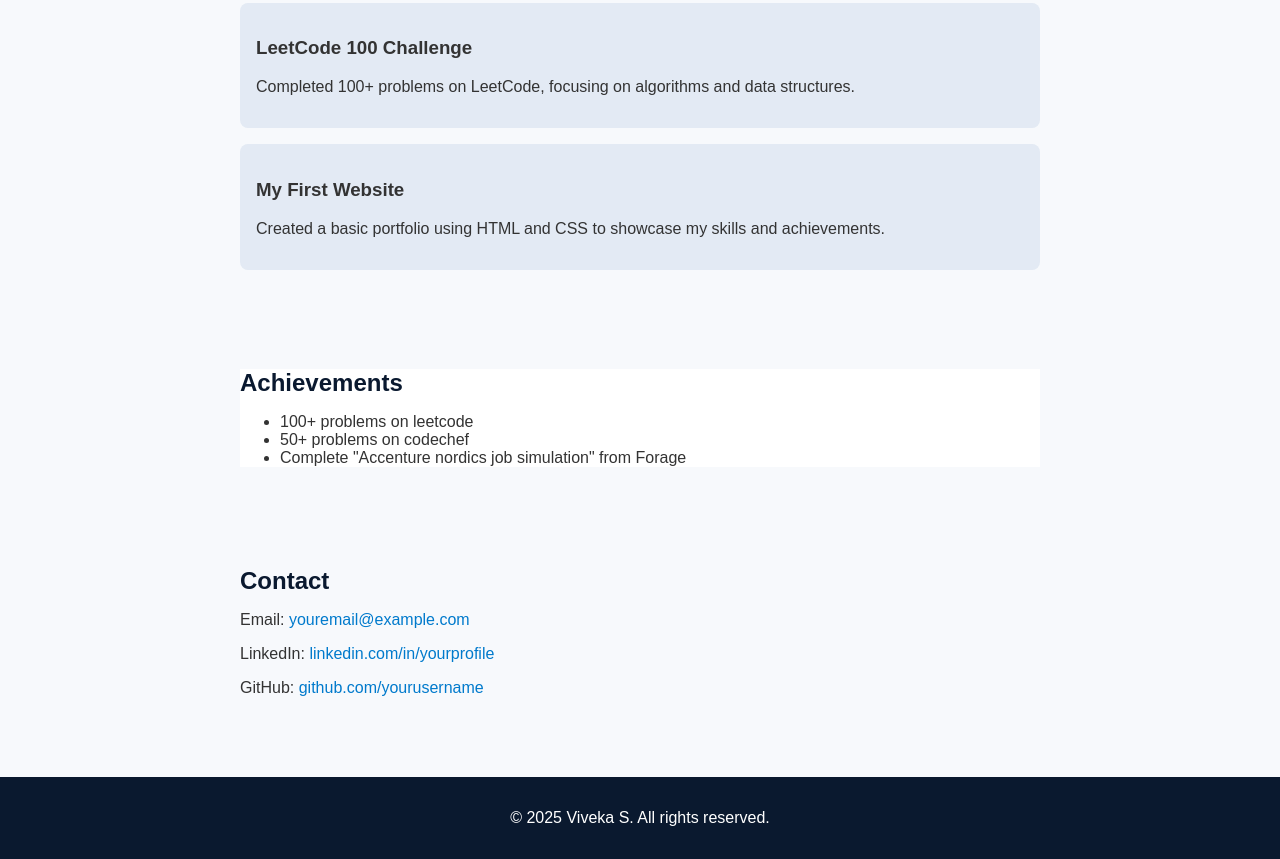
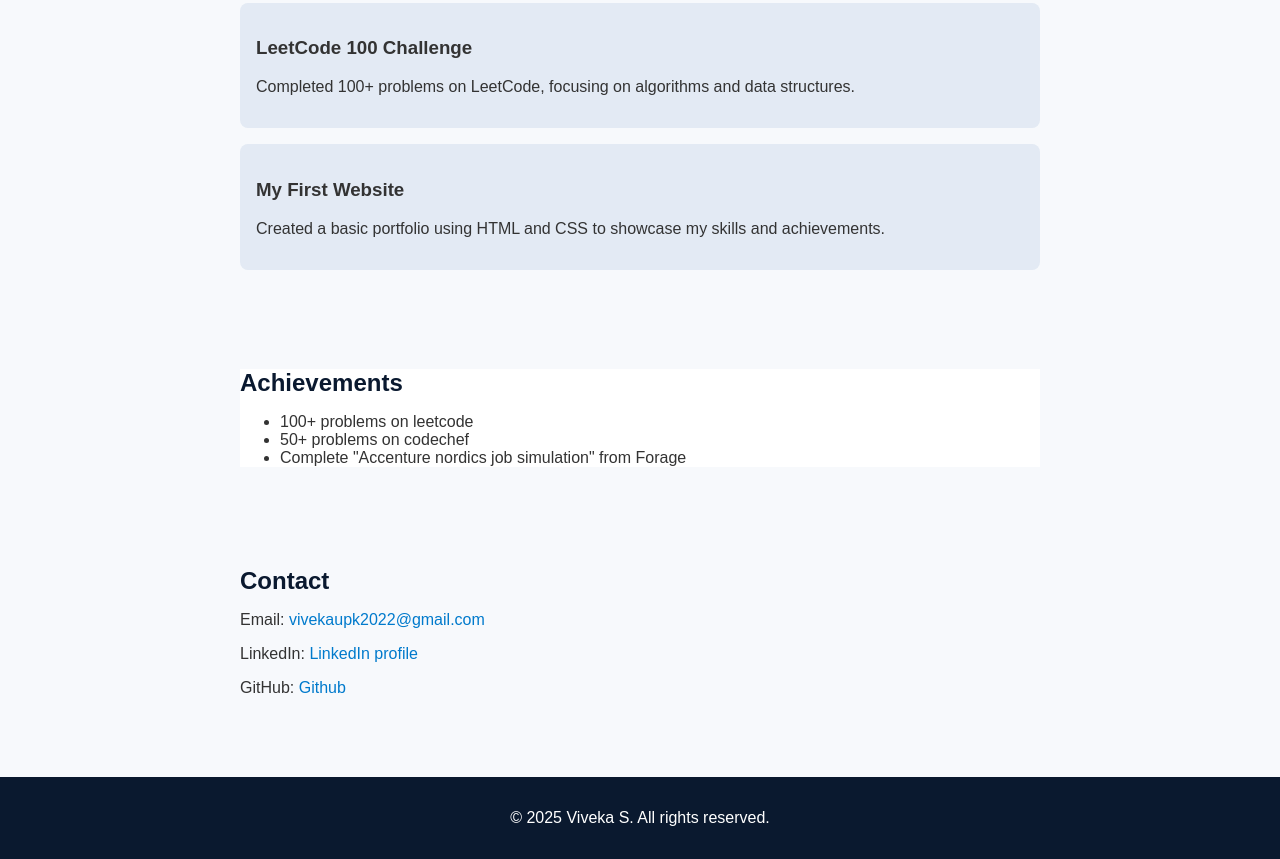
Before and after one commit to Viveka776/Personal-Portfolio-project-for-Micro-IT, a plain HTML site: page Personal portfolio/index.html in a window 1280 px wide. Shown: the part 469-1328 px from the top of the page. Drawn offline with Linux system fonts and the light colour scheme.

Commit message:
Update index.html

```diff
--- a/Personal portfolio/index.html
+++ b/Personal portfolio/index.html
@@ -50,9 +50,9 @@
 
   <section>
     <h2>Contact</h2>
-    <p>Email: <a href="mailto:youremail@example.com">youremail@example.com</a></p>
-    <p>LinkedIn: <a href="https://linkedin.com/in/yourprofile" target="_blank">linkedin.com/in/yourprofile</a></p>
-    <p>GitHub: <a href="https://github.com/yourusername" target="_blank">github.com/yourusername</a></p>
+    <p>Email: <a href="mailto:vivekaupk2022@gmail.com">vivekaupk2022@gmail.com</a></p>
+    <p>LinkedIn: <a href="https://www.linkedin.com/in/viveka-sureshbabu/" target="_blank">LinkedIn profile</a></p>
+    <p>GitHub: <a href="https://github.com/Viveka776" target="_blank">Github</a></p>
   </section>
 
   <footer>
```
